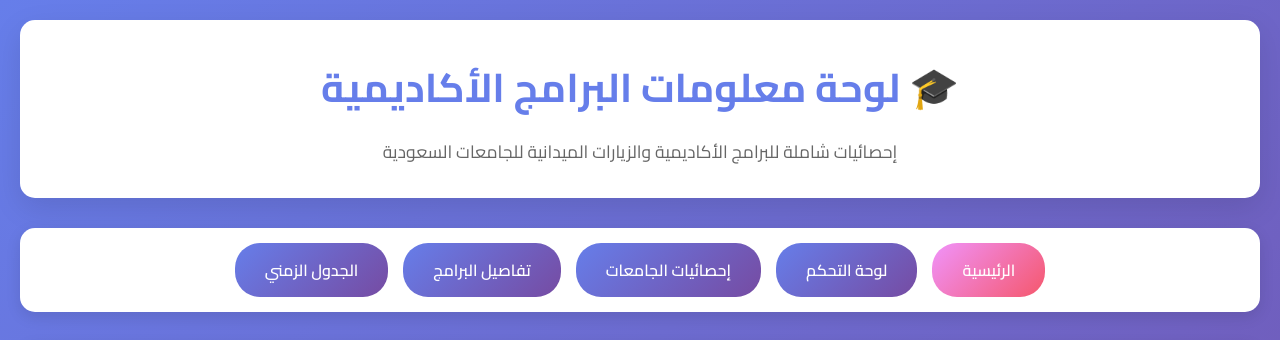
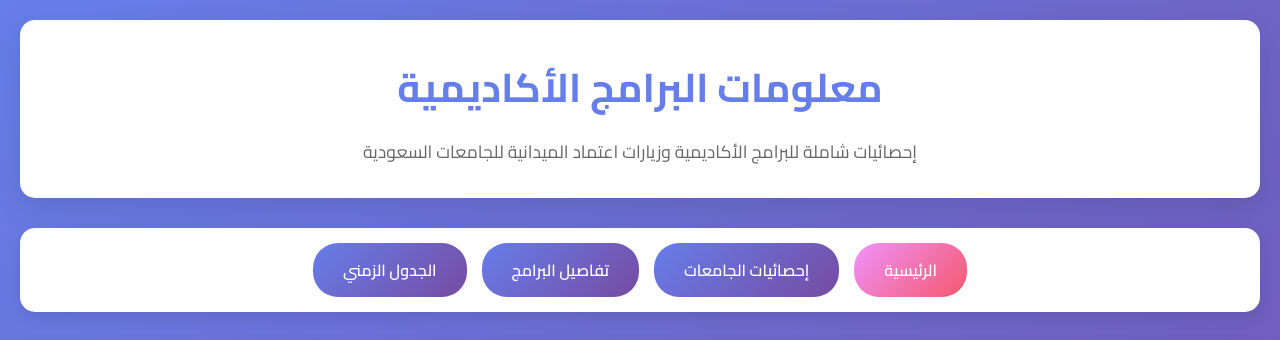
Before and after one commit to Mosab72/github.io, a plain HTML site: page dashboard.html in a window 1280 px wide. Shown: the top 340 px of the page. Drawn offline with nearby package versions, Linux system fonts and the light colour scheme.

Commit message:
Update dashboard.html

```diff
--- a/dashboard.html
+++ b/dashboard.html
@@ -3,7 +3,7 @@
 <head>
     <meta charset="UTF-8">
     <meta name="viewport" content="width=device-width, initial-scale=1.0">
-    <title>لوحة معلومات البرامج الأكاديمية</title>
+    <title> معلومات البرامج الأكاديمية</title>
     <link href="https://fonts.googleapis.com/css2?family=Cairo:wght@300;400;600;700&display=swap" rel="stylesheet">
     <script src="https://cdn.jsdelivr.net/npm/chart.js@4.4.0/dist/chart.umd.min.js"></script>
     <style>
@@ -344,14 +344,13 @@
 <body>
     <div class="container">
         <header>
-            <h1>🎓 لوحة معلومات البرامج الأكاديمية</h1>
-            <p class="subtitle">إحصائيات شاملة للبرامج الأكاديمية والزيارات الميدانية للجامعات السعودية</p>
+            <h1>  معلومات البرامج الأكاديمية</h1>
+            <p class="subtitle">إحصائيات شاملة للبرامج الأكاديمية وزيارات اعتماد الميدانية للجامعات السعودية</p>
         </header>
 
         <div class="nav-tabs">
             <button class="nav-tab active" onclick="switchTab('home')">الرئيسية</button>
-            <button class="nav-tab" onclick="switchTab('dashboard')">لوحة التحكم</button>
-            <button class="nav-tab" onclick="switchTab('universities')">إحصائيات الجامعات</button>
+            <button class="nav-tab" onclick="switchTab('dashboard')">إحصائيات الجامعات</button>
             <button class="nav-tab" onclick="switchTab('programs')">تفاصيل البرامج</button>
             <button class="nav-tab" onclick="switchTab('timeline')">الجدول الزمني</button>
         </div>
@@ -359,12 +358,6 @@
         <!-- Home Tab -->
         <div id="home" class="tab-content active">
             <div class="intro-section">
-                <h2> </h2>
-                <p>
-                </p>
-                <p>
-                </p>
-            </div>
 
             <div class="stats-grid">
                 <div class="stat-card">
```
